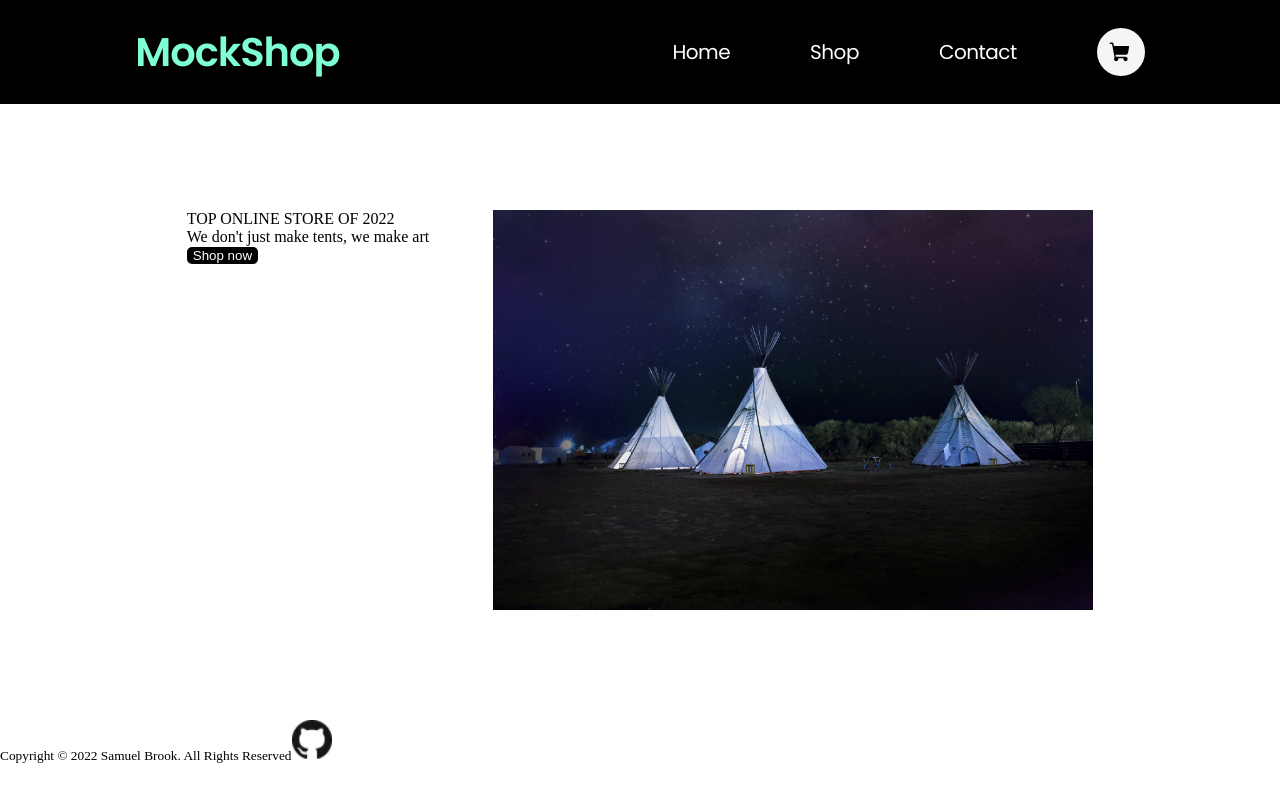
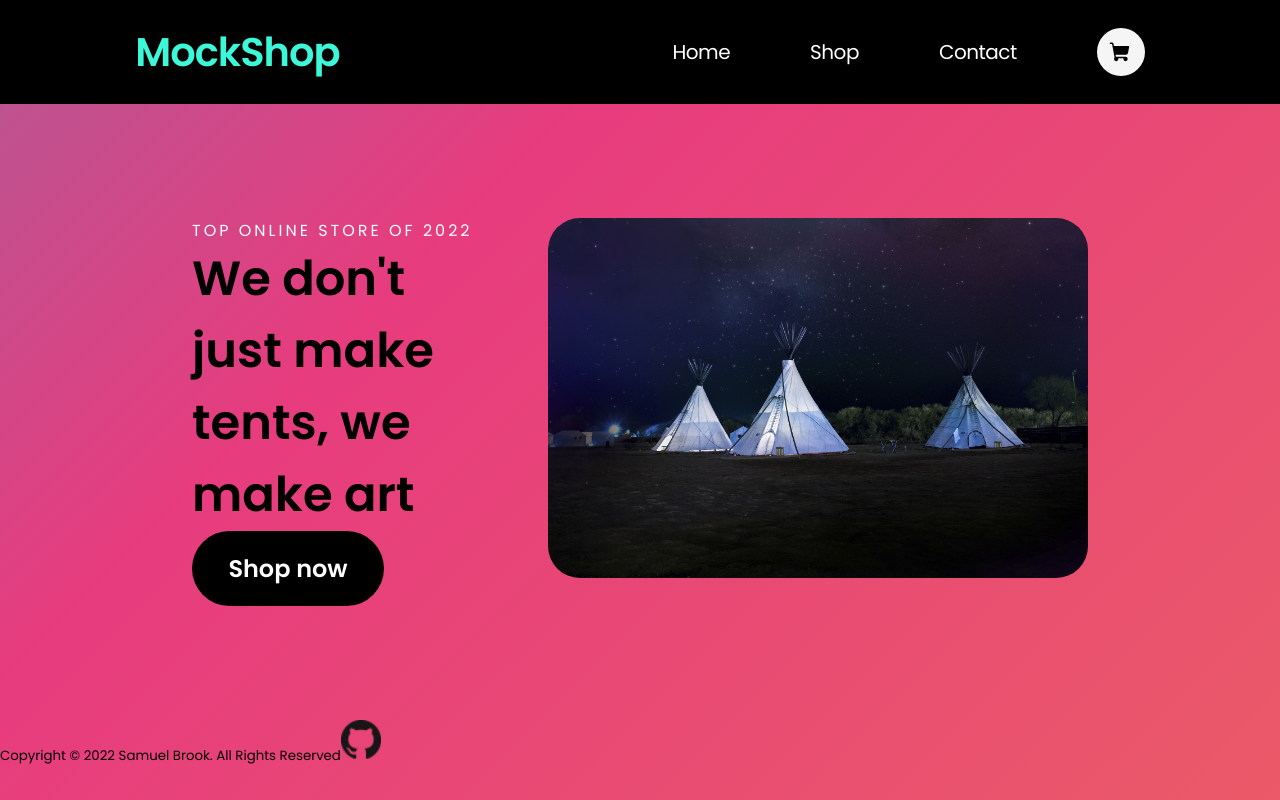
Before and after one commit to SamuelBrook/shopping-cart, a React (Create React App) app: page / in a window 1280 px wide. Built offline with nearby package versions, Linux system fonts and the light colour scheme.

Commit message:
Style background and home page
Animation and gradient effects added to the background. Main statement,
header, image and buttons stylised.

```diff
--- a/public/index.html
+++ b/public/index.html
@@ -3,17 +3,6 @@
   <head>
     <meta charset="utf-8" />
     <link rel="icon" href="%PUBLIC_URL%/favicon.ico" />
-    <style>
-      html,
-      body,
-      #root {
-        height: 100vh;
-        width: 100vw;
-        margin: 0;
-        padding: 0;
-        box-sizing: border-box;
-      }
-    </style>
     <meta name="viewport" content="width=device-width, initial-scale=1" />
     <meta name="theme-color" content="#000000" />
     <meta
--- a/src/styles/Home.css
+++ b/src/styles/Home.css
@@ -1,3 +1,8 @@
+@font-face {
+  font-family: poppinsSemiBold;
+  src: url("../assets/fonts/Poppins-SemiBold.ttf");
+}
+
 main {
   display: flex;
   justify-content: center;
@@ -8,20 +13,42 @@ main {
   display: flex;
   flex-direction: row;
   gap: 5vw;
+  width: 70vw;
+}
+
+.container-textContainer {
+  display: flex;
+  flex-direction: column;
 }
 
 .container-textContainer-headline {
   text-transform: uppercase;
+  color: white;
+  letter-spacing: 3px;
+}
+
+.container-textContainer-statement {
+  font-style: bold;
+  font-size: 6vh;
+  font-family: poppinsSemiBold;
 }
 
 .container-imageContainer-image {
-  height: 50vh;
+  height: 45vh;
+  border-radius: 32px;
+  display: block;
 }
 
 .shop-link {
   background-color: black;
   border-style: none;
-  border-radius: 5px;
+  border-radius: 50px;
+  margin-top: auto;
+  font-size: 3vh;
+  font-style: bold;
+  font-family: poppinsSemiBold;
+  padding: 20px;
+  width: 15vw;
 }
 
 .shop-link a {
--- a/src/styles/Nav.css
+++ b/src/styles/Nav.css
@@ -44,11 +44,12 @@ nav a {
 .navBar-header {
   font-size: 5vh;
   font-family: poppinsSemiBold;
+  font-weight: bold;
   letter-spacing: -1px;
 }
 
 .navBar-header a {
-  color: aquamarine;
+  color: rgb(60, 247, 216);
 }
 
 .navBar-shoppingCart {
--- a/src/styles/index.css
+++ b/src/styles/index.css
@@ -1,4 +1,39 @@
+@font-face {
+  font-family: poppinsRegular;
+  src: url("../assets/fonts/Poppins-Regular.ttf");
+}
+
+@keyframes gradient {
+  0% {
+    background-position: 0% 50%;
+  }
+  50% {
+    background-position: 100% 50%;
+  }
+  100% {
+    background-position: 0% 50%;
+  }
+}
+
+html,
+body,
+#root {
+  height: 100vh;
+  width: 100vw;
+  margin: 0;
+  padding: 0;
+  box-sizing: border-box;
+}
+
+body {
+  background: linear-gradient(-45deg, #ee7752, #e73c7e, #23a6d5, #23d5ab);
+  background-size: 400% 400%;
+  animation: gradient 15s ease infinite;
+  height: 100vh;
+}
+
 #root {
   display: flex;
   flex-direction: column;
+  font-family: poppinsRegular;
 }
```
